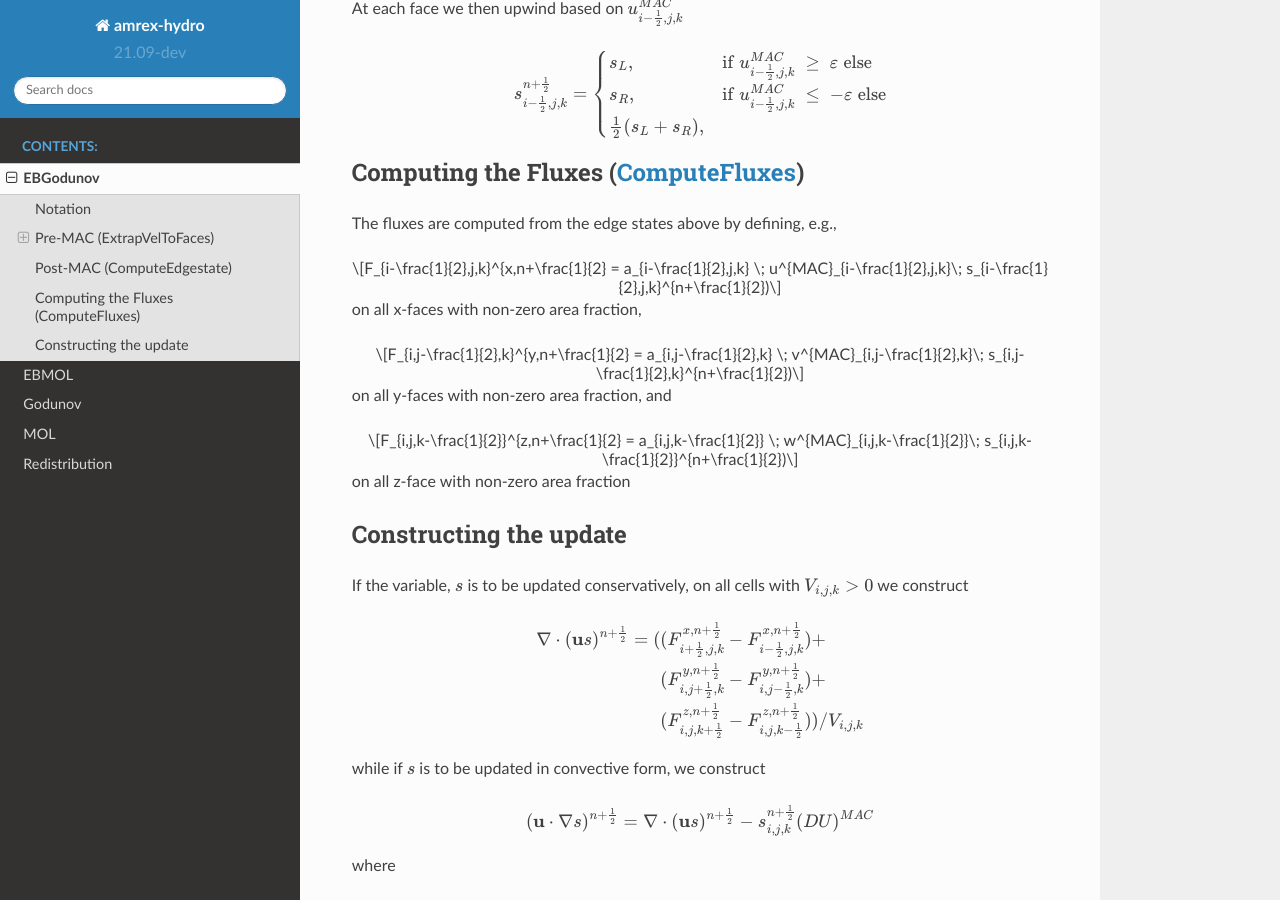
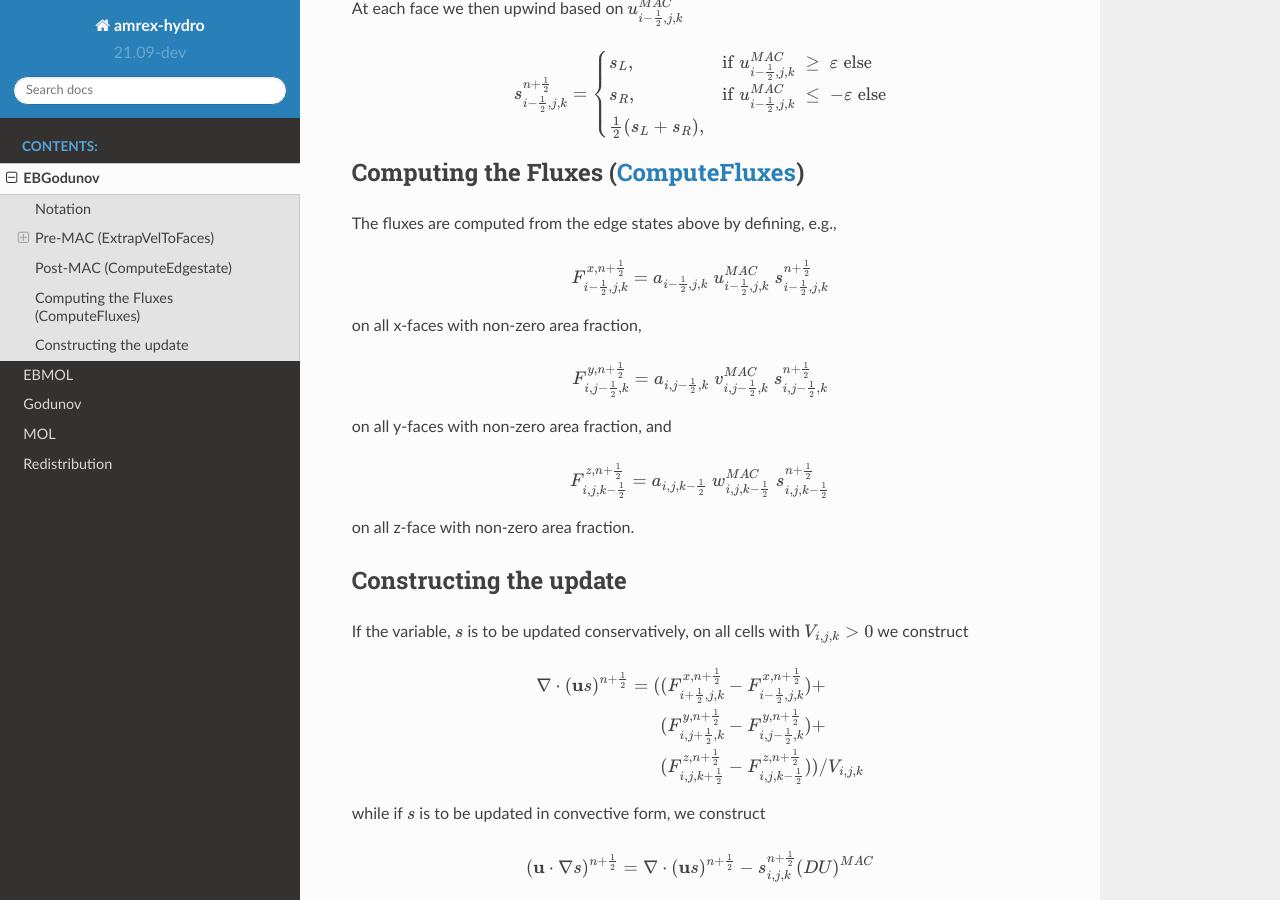
Before and after one commit to AMReX-Fluids/AMReX-Hydro, a Sphinx documentation site: the page built from Docs/source/EBGodunov.rst, in a window 1280 px wide and 900 px high, scrolled down 3597 px. Built offline with Sphinx 7.4.7 and the Read the Docs theme 2.0.0, drawn with Linux system fonts in a browser that asks for light colours.

```diff
--- a/Docs/source/EBGodunov.rst
+++ b/Docs/source/EBGodunov.rst
@@ -226,21 +226,21 @@ The fluxes are computed from the edge states above by defining, e.g.,
 
 .. math::
 
-   F_{i-\frac{1}{2},j,k}^{x,n+\frac{1}{2} = a_{i-\frac{1}{2},j,k} \; u^{MAC}_{i-\frac{1}{2},j,k}\; s_{i-\frac{1}{2},j,k}^{n+\frac{1}{2})
+   F_{i-\frac{1}{2},j,k}^{x,n+\frac{1}{2}} = a_{i-\frac{1}{2},j,k} \; u^{MAC}_{i-\frac{1}{2},j,k} \; s_{i-\frac{1}{2},j,k}^{n+\frac{1}{2}}
 
 on all x-faces with non-zero area fraction,
 
 .. math::
 
-   F_{i,j-\frac{1}{2},k}^{y,n+\frac{1}{2} = a_{i,j-\frac{1}{2},k} \; v^{MAC}_{i,j-\frac{1}{2},k}\; s_{i,j-\frac{1}{2},k}^{n+\frac{1}{2})
+   F_{i,j-\frac{1}{2},k}^{y,n+\frac{1}{2}} = a_{i,j-\frac{1}{2},k} \; v^{MAC}_{i,j-\frac{1}{2},k} \; s_{i,j-\frac{1}{2},k}^{n+\frac{1}{2}}
 
 on all y-faces with non-zero area fraction, and
 
 .. math::
 
-   F_{i,j,k-\frac{1}{2}}^{z,n+\frac{1}{2} = a_{i,j,k-\frac{1}{2}} \; w^{MAC}_{i,j,k-\frac{1}{2}}\; s_{i,j,k-\frac{1}{2}}^{n+\frac{1}{2})
+   F_{i,j,k-\frac{1}{2}}^{z,n+\frac{1}{2}} = a_{i,j,k-\frac{1}{2}} \; w^{MAC}_{i,j,k-\frac{1}{2}}\; s_{i,j,k-\frac{1}{2}}^{n+\frac{1}{2}}
 
-on all z-face with non-zero area fraction
+on all z-face with non-zero area fraction.
 
 Constructing the update
 -----------------------
```
Also changed, not shown: Docs/source/Godunov.rst (+4 -4 lines).
